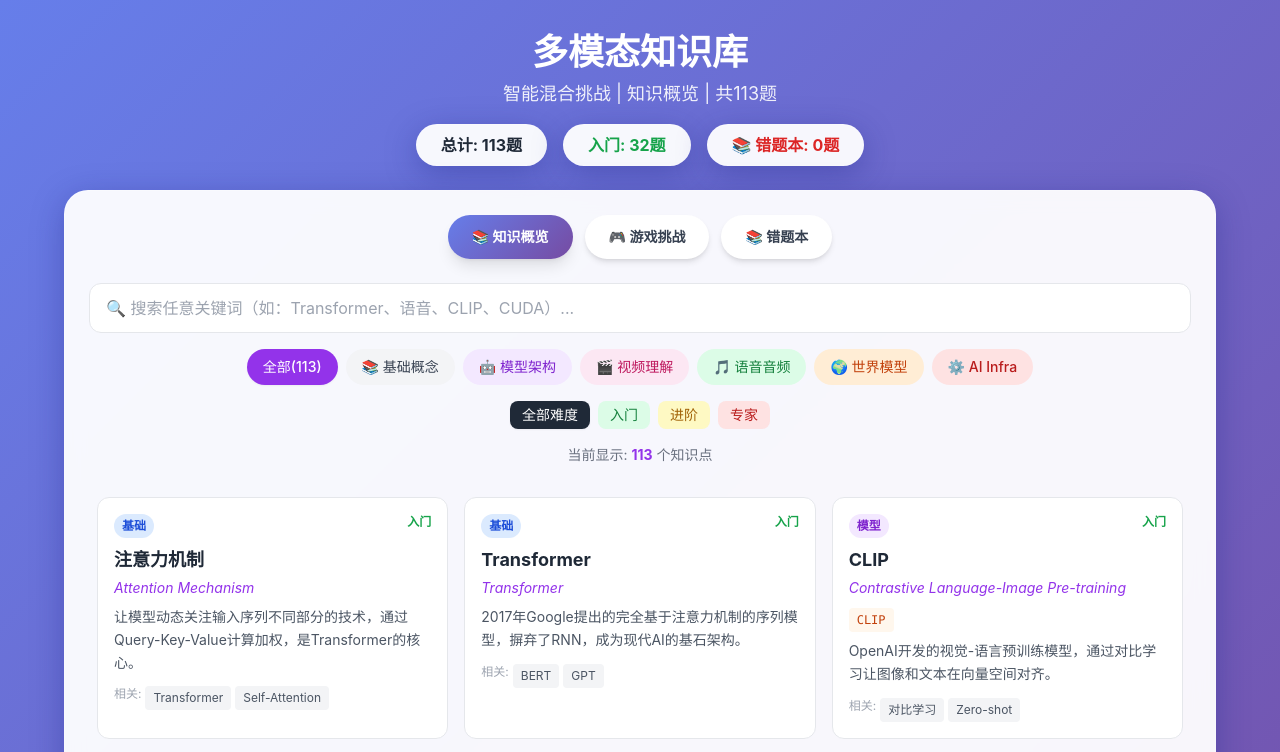
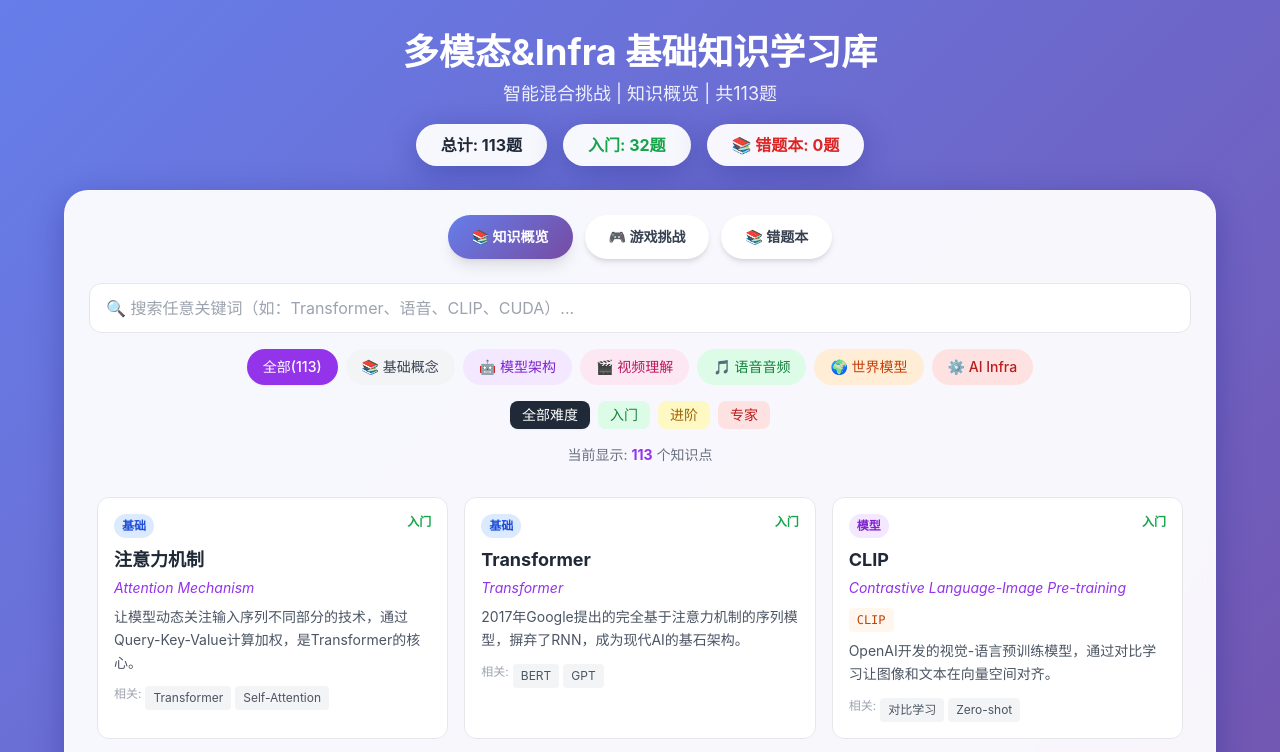
Before and after one commit to sikickchen47/multimodal-knowledge-game, a plain HTML site: page index.html in a window 1280 px wide. Shown: the top 752 px of the page. Drawn offline with nearby package versions, Linux system fonts and the light colour scheme.

Commit message:
Update多模态+infra version2 index.html

```diff
--- a/index.html
+++ b/index.html
@@ -3,7 +3,7 @@
 <head>
     <meta charset="UTF-8">
     <meta name="viewport" content="width=device-width, initial-scale=1.0">
-    <title>多模态知识库</title>
+    <title>多模态&Infra基础知识学习库</title>
     <script src="https://cdn.tailwindcss.com"></script>
     <style>
         body { font-family: 'Inter', 'Segoe UI', sans-serif; background: linear-gradient(135deg, #667eea 0%, #764ba2 100%); min-height: 100vh; }
@@ -37,7 +37,7 @@
 
     <!-- 顶部标题 -->
     <header class="max-w-6xl mx-auto mb-6 text-center text-white animate-slide-in">
-        <h1 class="text-4xl font-bold mb-2">多模态知识库</h1>
+        <h1 class="text-4xl font-bold mb-2">多模态&Infra 基础知识学习库</h1>
         <p class="text-lg opacity-90">智能混合挑战 | 知识概览 | 共<span id="header-total">113</span>题</p>
         <div class="flex justify-center gap-4 mt-4 flex-wrap">
             <div class="glass rounded-full px-6 py-2 text-gray-800 font-bold">总计: <span id="header-count">113</span>题</div>
```
